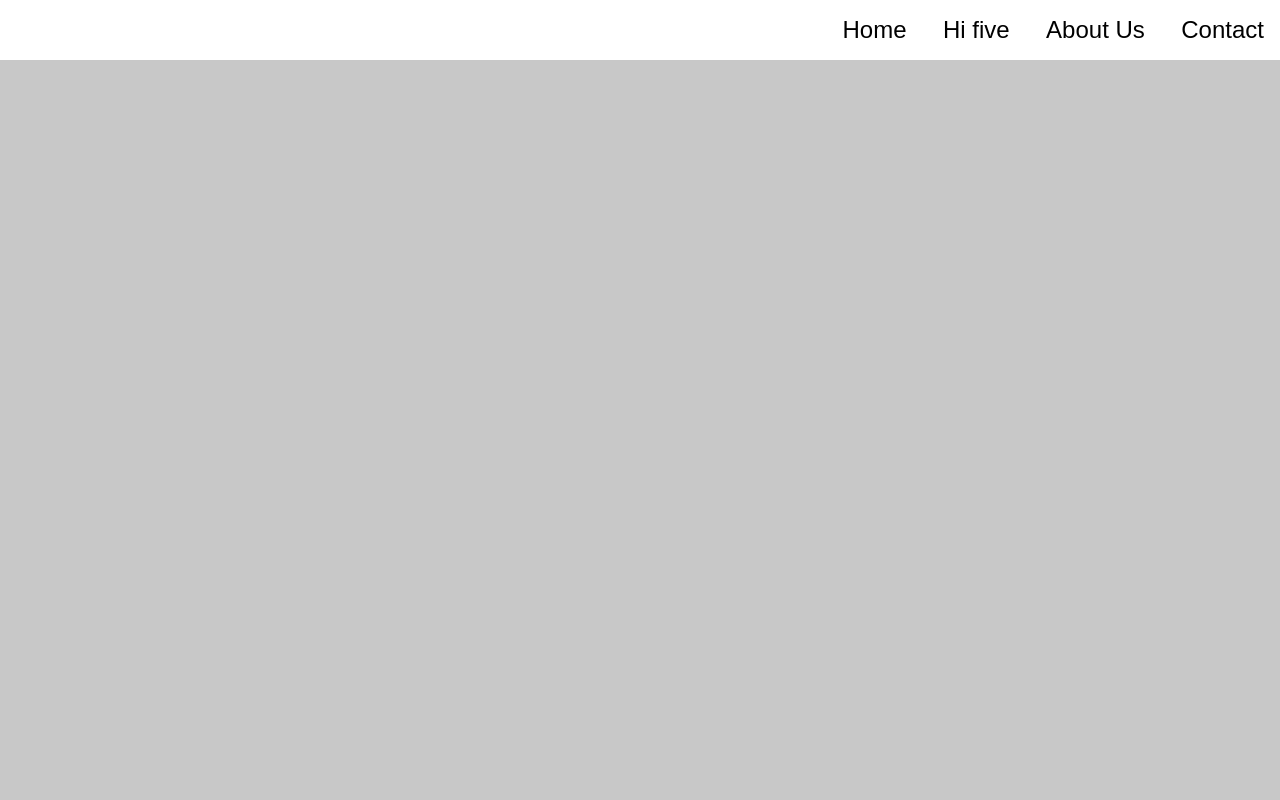
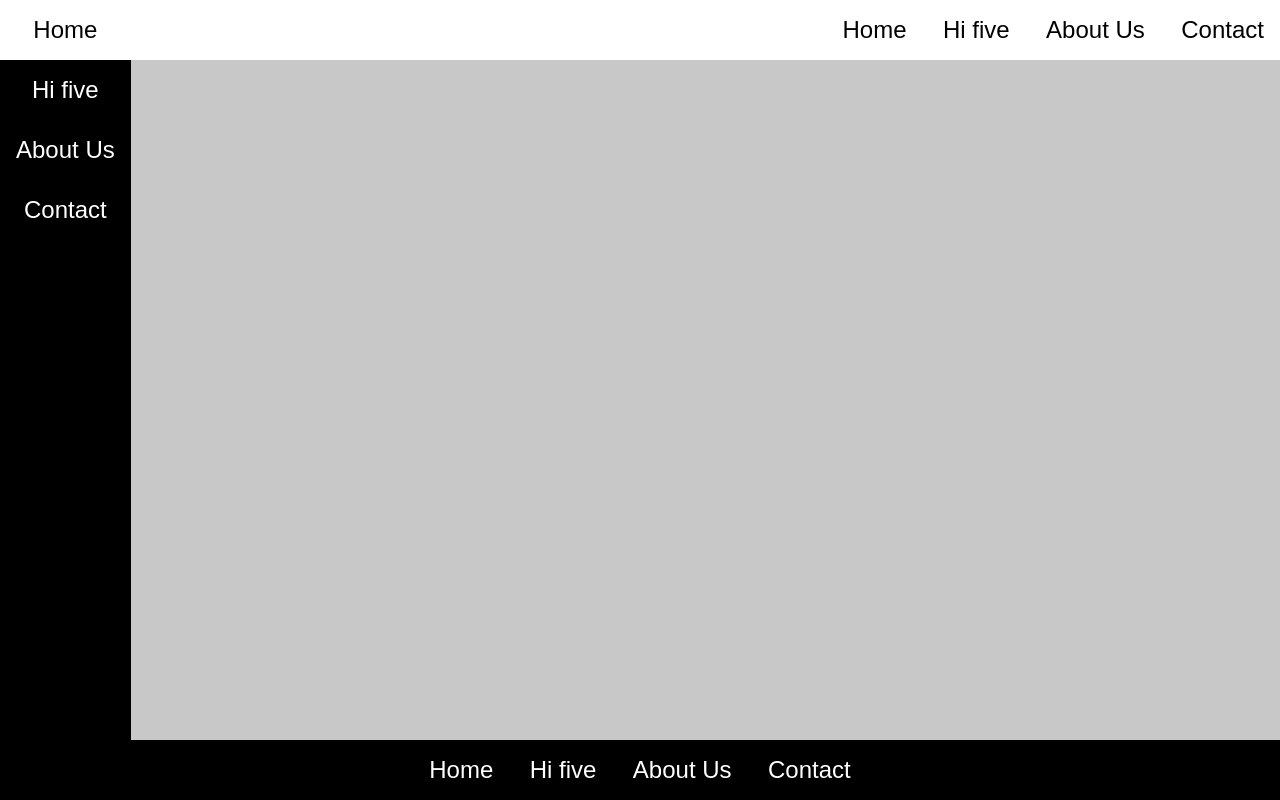
Before and after one commit to nachoazulgrana/simple-menu, a plain HTML site: page index.html in a window 1280 px wide. Drawn offline with nearby package versions, Linux system fonts and the light colour scheme.

Commit message:
Se agregaron dos menús más para visualizar diferentes opciones de menú a la vez.

```diff
--- a/index.html
+++ b/index.html
@@ -18,6 +18,26 @@
 		</ul>
 	</nav>
 
+	<nav class="bottom black">
+		<ul>
+			<span class="ham">&#9776;</span>
+			<li class="item">Home</li>
+			<li class="item">Hi five</li>
+			<li class="item">About Us</li>
+			<li class="item">Contact</li>
+		</ul>
+	</nav>
+
+	<nav class="left black">
+		<ul>
+			<span class="ham">&#9776;</span>
+			<li class="item">Home</li>
+			<li class="item">Hi five</li>
+			<li class="item">About Us</li>
+			<li class="item">Contact</li>
+		</ul>
+	</nav>
+
 
 	<script src="./js/main.js"></script>
 
```
